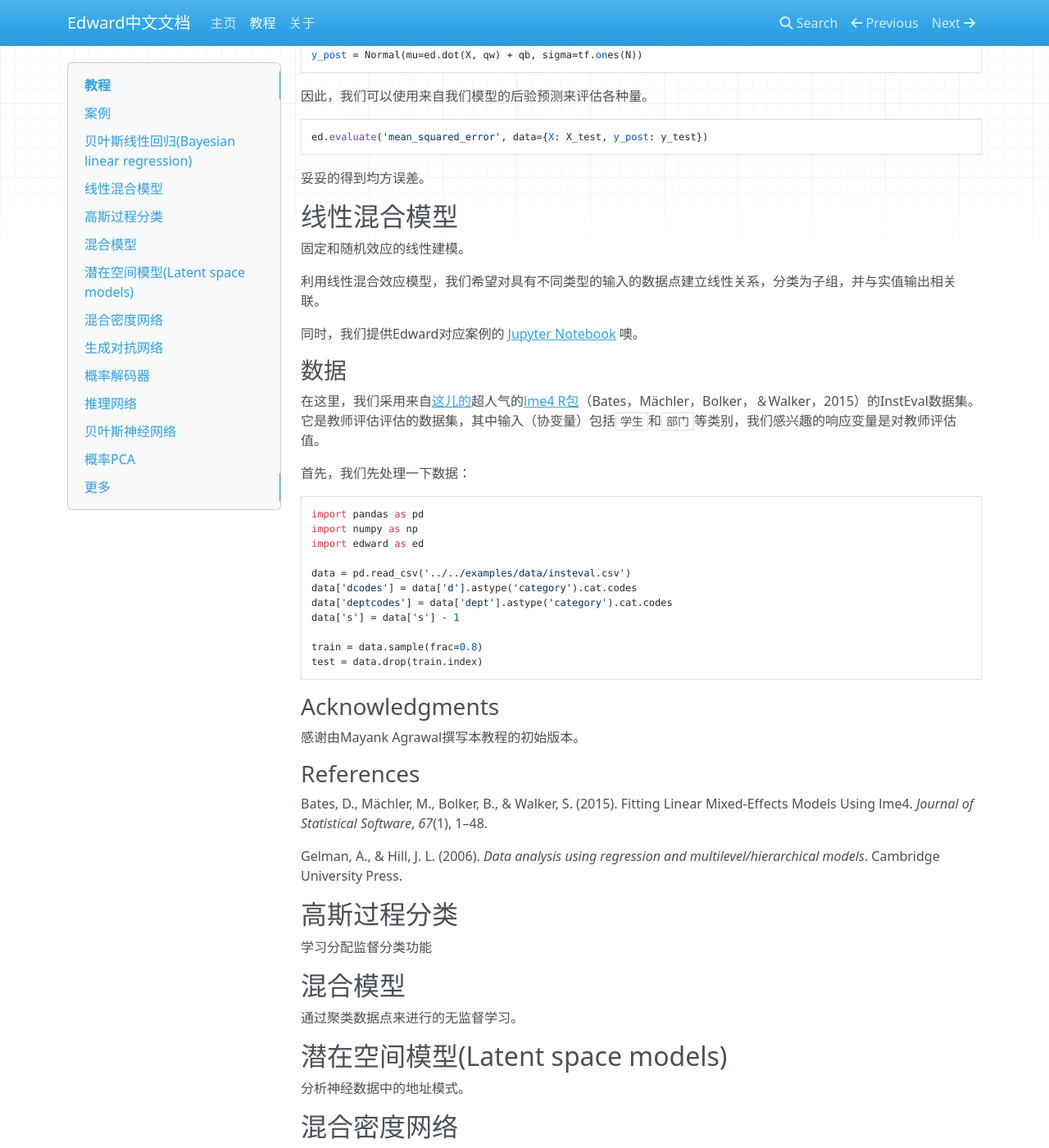
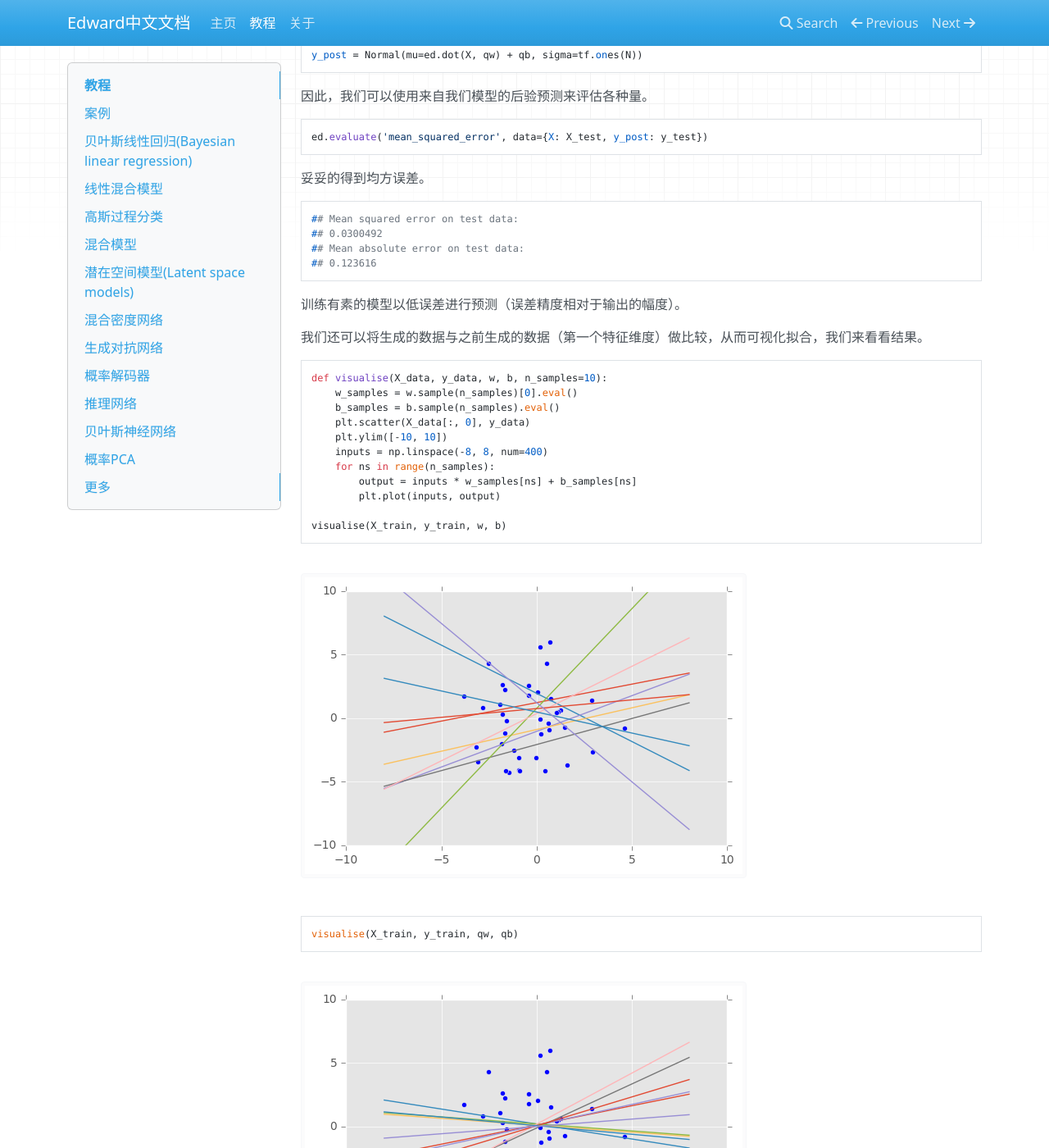
Before and after one commit to limberc/Ed-cn, an MkDocs documentation site: the page built from docs/Tutorials/tutorials.md, in a window 1280 px wide and 1400 px high, scrolled down 1978 px. Shown: the whole window at 82% size. Built offline with MkDocs 1.6.1, drawn with Linux system fonts in a browser that asks for light colours; nearby versions of some CDN libraries; old or Windows-style settings are respelled for this version of MkDocs.

Commit message:
Update Supervised-Regression-Model
Full Pictures and update tutorials.md

````diff
--- a/docs/Tutorials/tutorials.md
+++ b/docs/Tutorials/tutorials.md
@@ -99,6 +99,39 @@ ed.evaluate('mean_squared_error', data={X: X_test, y_post: y_test})
 
 妥妥的得到均方误差。
 
+```
+## Mean squared error on test data:
+## 0.0300492
+## Mean absolute error on test data:
+## 0.123616
+```
+
+训练有素的模型以低误差进行预测（误差精度相对于输出的幅度）。
+
+我们还可以将生成的数据与之前生成的数据（第一个特征维度）做比较，从而可视化拟合，我们来看看结果。
+
+```python
+def visualise(X_data, y_data, w, b, n_samples=10):
+	w_samples = w.sample(n_samples)[0].eval()
+	b_samples = b.sample(n_samples).eval()
+	plt.scatter(X_data[:, 0], y_data)
+	plt.ylim([-10, 10])
+    inputs = np.linspace(-8, 8, num=400)
+    for ns in range(n_samples):
+        output = inputs * w_samples[ns] + b_samples[ns]
+    	plt.plot(inputs, output)
+
+visualise(X_train, y_train, w, b)
+```
+
+![output_1](output/Supervised-Regression-Model/output_1.png)
+
+```
+visualise(X_train, y_train, qw, qb)
+```
+
+![output_2](output/Supervised-Regression-Model/output_2.png)
+
 ## 线性混合模型
 
 固定和随机效应的线性建模。
````
Also changed, not shown: docs/Tutorials/output/Supervised-Regression-Model/output_1.png (added), docs/Tutorials/output/Supervised-Regression-Model/output_2.png (added).
